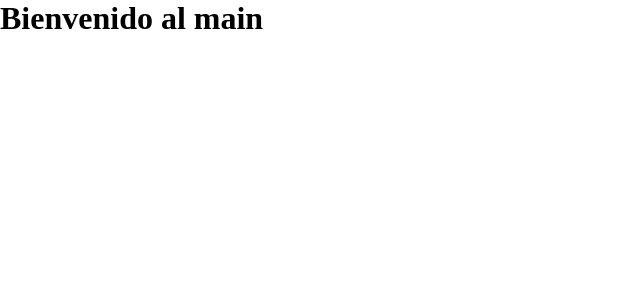
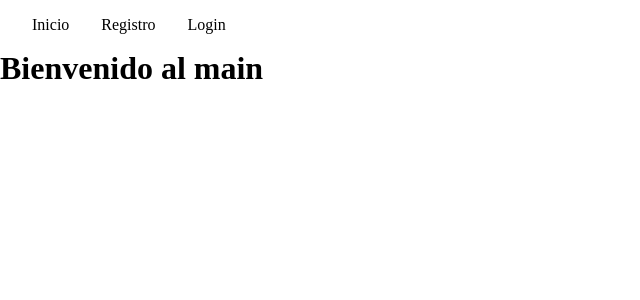
Before and after one commit to jenri019/E-Shop, an Angular app: page / in a window 1280 px wide. Shown: the top 300 px of the page, without its empty margins (0-640 px from the left). Built offline with nearby package versions, Linux system fonts and the light colour scheme.

Commit message:
Adding simple navbar on page

```diff
--- a/src/app/app.component.html
+++ b/src/app/app.component.html
@@ -1 +1,2 @@
+<app-simple-nav></app-simple-nav>
 <router-outlet></router-outlet>
--- a/src/app/app.module.ts
+++ b/src/app/app.module.ts
@@ -4,6 +4,7 @@ import { BrowserModule } from '@angular/platform-browser';
 import { AppRoutingModule } from './app-routing.module';
 import { AppComponent } from './app.component';
 import { TestComponent } from './test/test.component';
+import { SharedModule } from './shared/shared.module';
 
 @NgModule({
   declarations: [
@@ -12,7 +13,8 @@ import { TestComponent } from './test/test.component';
   ],
   imports: [
     BrowserModule,
-    AppRoutingModule
+    AppRoutingModule,
+    SharedModule
   ],
   providers: [],
   bootstrap: [AppComponent]
```
